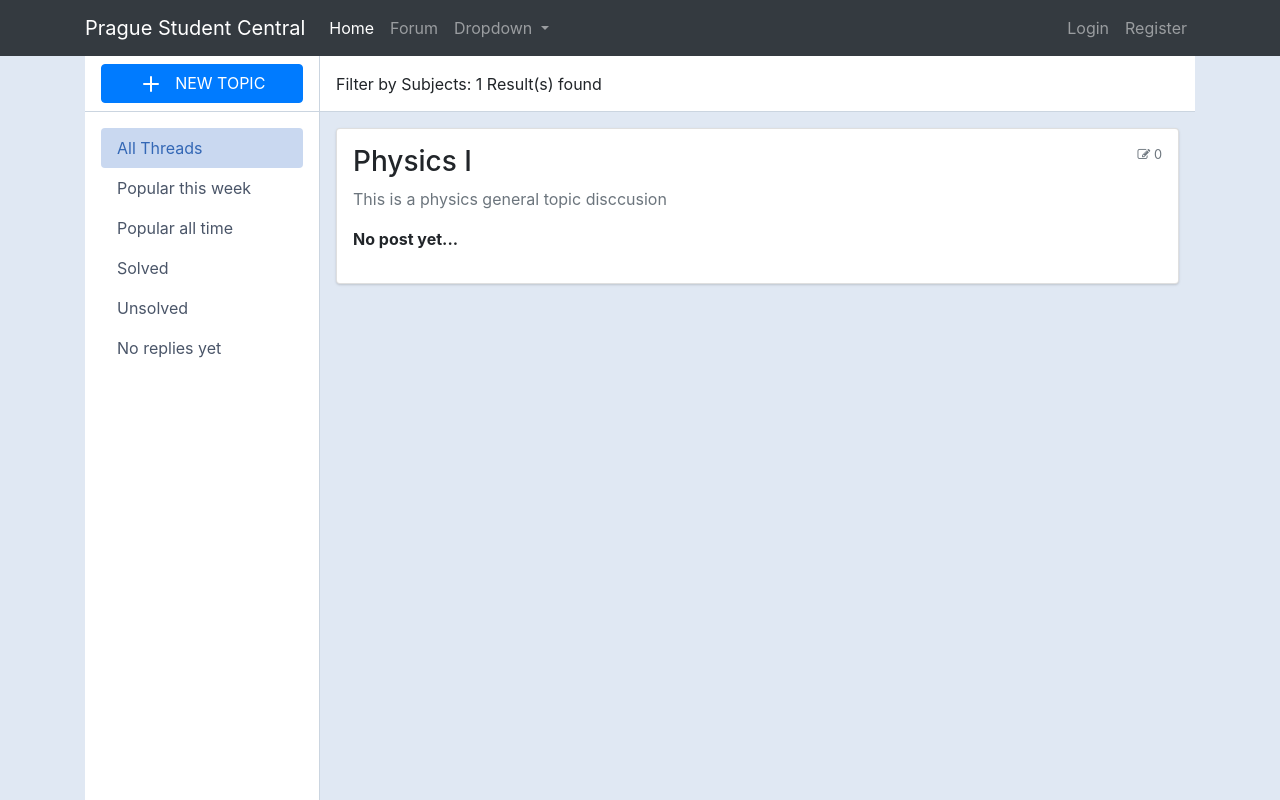
After one commit to ahsnl-py/ProjectPSC, a Django app: page /department/2 in a window 1280 px wide. The commit adds this page. Run offline with Django 3.2, Linux system fonts and the light colour scheme; data comes from the database, SQL or seed files in the repository; both versions use the stored data as it was after the commit; parts of the project's set-up code (start-up, migrations or seed data) failed here and were passed over; some libraries are stand-ins or nearby versions.

Commit message:
Fix link to filter subj by dept only

```diff
--- a/MAIN/main/models.py
+++ b/MAIN/main/models.py
@@ -49,7 +49,7 @@ class CategoryDept(models.Model):
 
     def get_url(self):
         return reverse("forum:posts", kwargs={
-            "slug":self.slug
+            "dept_id":self.id
         })
 
 
@@ -74,6 +74,10 @@ class Category(models.Model):
         return reverse("forum:posts", kwargs={
             "slug":self.slug
         })
+
+    def get_absolute_url(self):
+        return reverse('forum:dept_filter', args=[self.id])
+
 
     @property
     def num_posts(self):
--- a/MAIN/main/urls.py
+++ b/MAIN/main/urls.py
@@ -2,6 +2,7 @@ from django.urls import path
 from .views import (
     post_detail
     , department_subjects
+    , subject_list_by_department
     , post_list_by_categories
     , create_post
     , create_subject
@@ -13,6 +14,7 @@ app_name = 'forum'
 
 urlpatterns = [
     path("", department_subjects, name="home"),
+    path("department/<int:dept_id>", subject_list_by_department, name="dept_filter"),
     path("posts/<slug>", post_list_by_categories, name="posts"),
     path("detail/<slug>/", post_detail, name="detail"),
     path("create_post/", create_post, name="create_post"),
--- a/MAIN/main/views.py
+++ b/MAIN/main/views.py
@@ -2,9 +2,14 @@ from django.contrib.auth import authenticate
 from django.contrib.auth.decorators import login_required
 from django.views.generic import CreateView
 from django.shortcuts import get_object_or_404, render, redirect
-from .models import Author, Comment, Post, Category, UploadFiles, Reply
 from .utils import update_views
-from .forms import NewPost, NewPostUploads, NewSubject, CategoryDept
+from .forms import (
+    NewPost, NewPostUploads, NewSubject
+)
+from .models import (
+        Author, Comment, Post, Category, UploadFiles, Reply,
+        CategoryDept
+)
 
 def test_subject_list(request):
     subjects = Category.objects.all()
@@ -24,13 +29,17 @@ def all_forums(request):
     posts = Post.objects.all()
     return redirect(request, "components/navbar.html", {'posts':posts})
 
-# def subject_list_by_department(reqeust, slug):
-#     all_dept_slug = [d.slug for d in CategoryDept.objects.all()]
-#     if dept_slug in all_dept_slug:
-#         match_subject_dept = Category.objects.raw(  ''' SELECT *
-#                                                         FROM main_category
-#                                                         WHERE slug = %s
-#                                                     ''', [slug])
+def subject_list_by_department(request, dept_id):
+    context = {}
+    dept_all = [t.id for t in CategoryDept.objects.all()]
+    if dept_id in dept_all:
+        subjects_all = Category.objects.filter(deptartment=dept_id)
+
+    context.update ({
+        'subject_filter_by_dept':subjects_all
+    })
+
+    return render(request, "screens/subject_list.html", context)
 
 def post_list_by_categories(request, slug):
     category = get_object_or_404(Category, slug=slug)
--- a/MAIN/templates/components/sidebar.html
+++ b/MAIN/templates/components/sidebar.html
@@ -8,8 +8,8 @@
                         <div class="simplebar-content-wrapper" style="height: 100%; overflow: hidden scroll;">
                             <div class="simplebar-content" style="padding: 16px;">
                                 <nav class="nav nav-pills nav-gap-y-1 flex-column">
-                                    {% for subject in departments %}
-                                    <a href="{{subject.get_url}}">{{ subject.title }}</a>
+                                    {% for dept in departments %}
+                                    <a href="{% url 'forum:dept_filter' dept.id %}">{{ dept.title }}</a>
                                     {% endfor %}
                                 </nav>
                             </div>
--- /dev/null
+++ b/MAIN/templates/screens/subject_list.html
@@ -0,0 +1,86 @@
+{% extends 'root.html' %}
+{% block content %}
+    <div class="container">
+        <div class="main-body p-0">
+            <div class="inner-wrapper">
+                <!-- Inner sidebar -->
+                <div class="inner-sidebar">
+                    <!-- Inner sidebar header -->
+                    <div class="inner-sidebar-header justify-content-center">
+                        <a href="{% url 'forum:create_subject' %}" class="btn btn-primary has-icon btn-block" type="button" data-toggle="modal" data-target="#threadModal">
+                            <svg xmlns="http://www.w3.org/2000/svg" width="24" height="24" viewBox="0 0 24 24" fill="none" stroke="currentColor" stroke-width="2" stroke-linecap="round" stroke-linejoin="round" class="feather feather-plus mr-2">
+                                <line x1="12" y1="5" x2="12" y2="19"></line>
+                                <line x1="5" y1="12" x2="19" y2="12"></line>
+                            </svg>
+                            NEW TOPIC
+                        </a>
+                    </div>
+                    <!-- /Inner sidebar header -->
+
+                    <!-- Inner sidebar body -->
+                    <div class="inner-sidebar-body p-0">
+                        <div class="p-3 h-100" data-simplebar="init">
+                            <div class="simplebar-wrapper" style="margin: -16px;">
+                                <div class="simplebar-height-auto-observer-wrapper"><div class="simplebar-height-auto-observer"></div></div>
+                                <div class="simplebar-mask">
+                                    <div class="simplebar-offset" style="right: 0px; bottom: 0px;">
+                                        <div class="simplebar-content-wrapper" style="height: 100%; overflow: hidden scroll;">
+                                            <div class="simplebar-content" style="padding: 16px;">
+                                                <nav class="nav nav-pills nav-gap-y-1 flex-column">
+                                                    <a href="javascript:void(0)" class="nav-link nav-link-faded has-icon active">All Threads</a>
+                                                    <a href="javascript:void(0)" class="nav-link nav-link-faded has-icon">Popular this week</a>
+                                                    <a href="javascript:void(0)" class="nav-link nav-link-faded has-icon">Popular all time</a>
+                                                    <a href="javascript:void(0)" class="nav-link nav-link-faded has-icon">Solved</a>
+                                                    <a href="javascript:void(0)" class="nav-link nav-link-faded has-icon">Unsolved</a>
+                                                    <a href="javascript:void(0)" class="nav-link nav-link-faded has-icon">No replies yet</a>
+                                                </nav>
+                                            </div>
+                                        </div>
+                                    </div>
+                                </div>
+                                <div class="simplebar-placeholder" style="width: 234px; height: 292px;"></div>
+                            </div>
+                        </div>
+                    </div>
+                </div>
+                <!-- /Inner sidebar -->
+
+                <!-- Inner main -->
+                <div class="inner-main">
+                    <!-- Inner main header -->
+                    <div class="inner-main-header">
+                        <span>Filter by Subjects: {{ subject_filter_by_dept|length }} Result(s) found </span>
+                    </div>
+
+                    <!-- Forum home -->
+                    <div class="inner-main-body p-2 p-sm-3 collapse forum-content show">
+                        {% for subject in subject_filter_by_dept %}
+                        <div class="card mb-2">
+                            <div class="card-body p-2 p-sm-3">
+                                <div class="media forum-item">
+                                    <div class="media-body">
+                                        <h3><a data-toggle="collapse" data-target=".forum-content" class="text-body" href="{{subject.get_url}}">{{subject.title}}</a></h3>
+                                        <p class="text-secondary">{{subject.description}}</p>
+                                        {% if subject.num_posts == 0 %}
+                                            <p><strong>No post yet... </strong></p>
+                                        {% else %}
+                                            <p class="text-muted"><a href="{{subject.last_post.get_url}}">Last post</a> on <span class="text-secondary font-weight-bold">{{subject.last_post.date|date}}</span></p>
+                                        {% endif %}
+                                        <!-- <p><a href="{{forum.last_post.get_url}}">Last post</a></p> by <a href="">{{forum.last_post.user.fullname|title}}</a> on <small>{{forum.last_post.date|date}}</small> -->
+                                    </div>
+                                    <div class="text-muted small text-center align-self-top">
+                                        <span class="d-none d-sm-inline-block"><i class="fa fa-pencil-square-o"  aria-hidden="true"></i> {{subject.num_posts}}</span>
+                                    </div>
+                                </div>
+                            </div>
+                        </div>
+                        {% endfor %}
+                    </div>
+                    <!-- /Forum home -->
+
+                </div>
+                <!-- /Inner main -->
+            </div>
+        </div>
+    </div>
+{% endblock %}
```
Also changed, not shown: MAIN/db.sqlite3.
